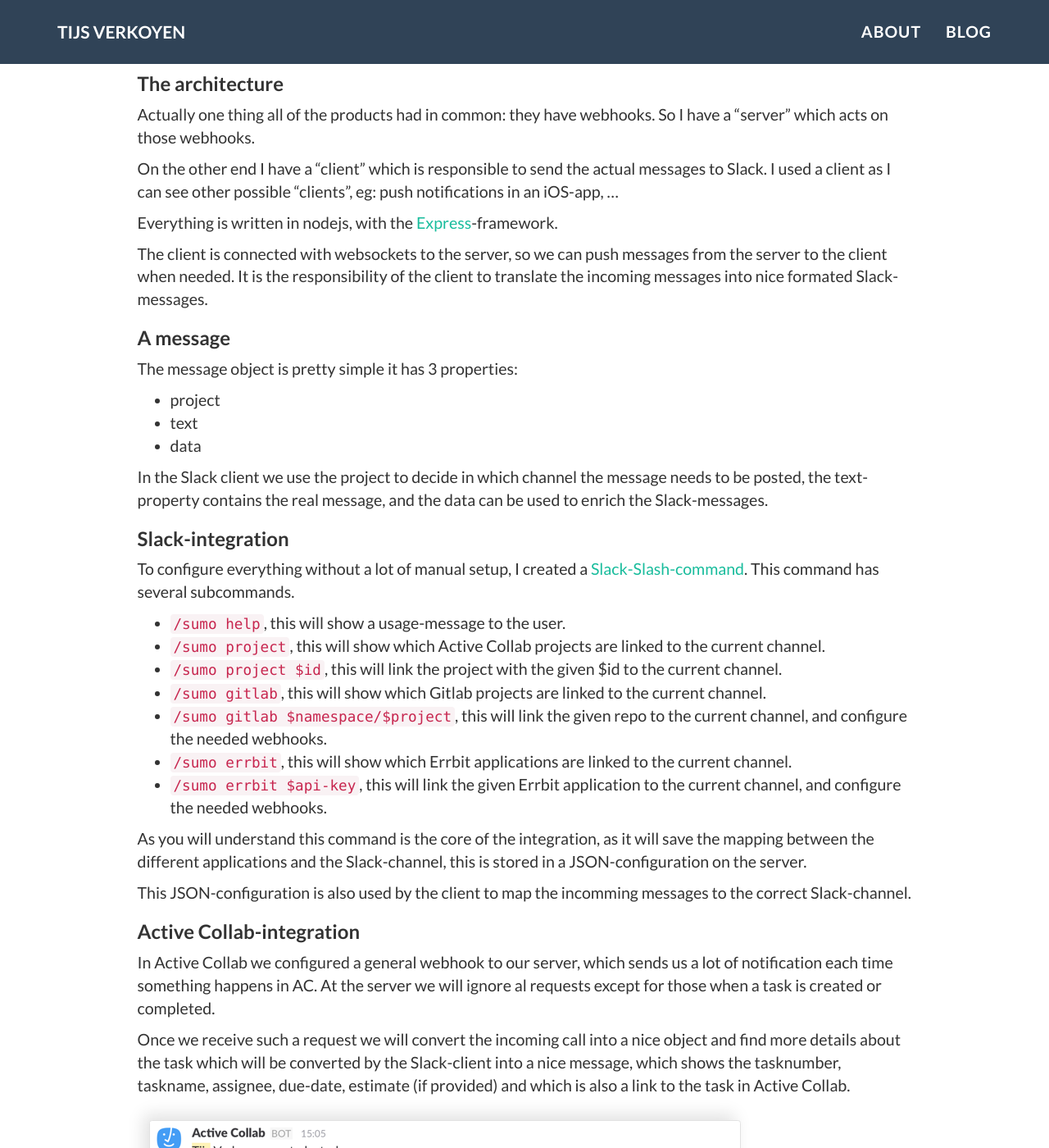
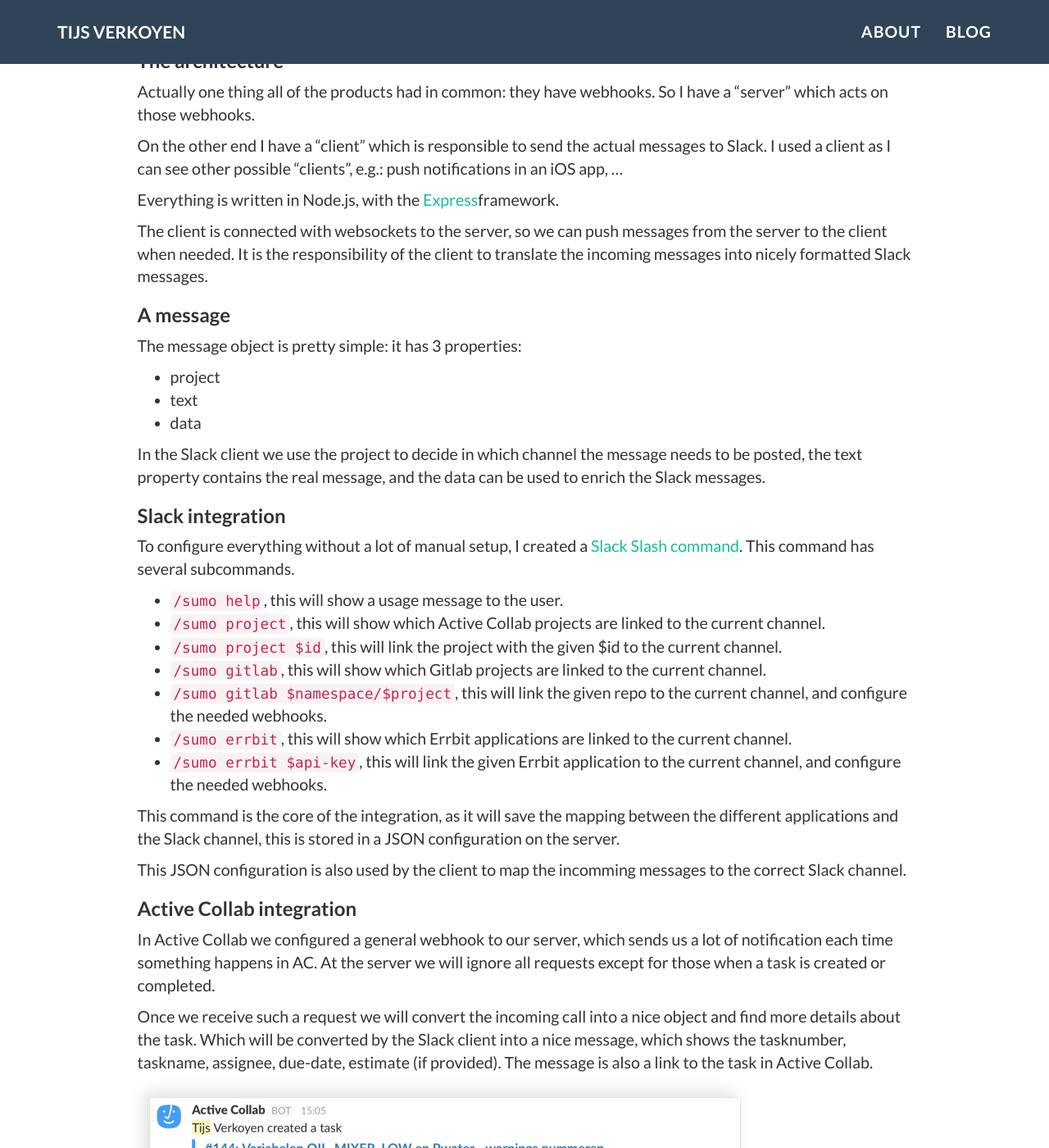
Before and after one commit to tijsverkoyen/tijsverkoyen.github.io, a Jekyll site: the page built from _posts/2016-06-20-slack-active-collab-errbit-gitlab.md, in a window 1280 px wide and 1400 px high, scrolled down 1664 px. Shown: the whole window at 82% size. Built offline with Jekyll 4.4.1, drawn with Linux system fonts in a browser that asks for light colours; nearby versions of some CDN libraries; comment, search, counter and statistics services are not loaded; some of the changed text lies outside the part shown.

Commit message:
Processed Mullies feedback

```diff
--- a/_posts/2016-06-20-slack-active-collab-errbit-gitlab.md
+++ b/_posts/2016-06-20-slack-active-collab-errbit-gitlab.md
@@ -9,15 +9,15 @@ TL;DR: I wrote something to show notifications in specific channels from Active
 to brag about it.
 
 At SumoCoders we use some tools, each with their own speciality. We use separate tools because we believe there is no
-"all-in-one-holy-grail"-application which will fit our needs, nor will it fit the ever changing way of work in our company.
+"all-in-one-holy-grail"-application which will fit our needs, nor will it fit the ever changing way of working in our company.
 
 ## Slack
 
 We use [Slack](https://slack.com/) to discus everything about a project. Each project
-gets it onw specific channel. The purpose is to have al communication about the project in that single channel, so
+gets its own specific channel. The purpose is to have all communication about the project in that single channel, so
 everybody who works on the project or is interested in the project can follow all communication.
 
-On a personal note: although Slack promises to "be less busy" when you are using their app, I think with all the possible
+Although Slack promises to "be less busy" when you are using their app, I think with all the possible
 integrations it will increase the noise in your channels, and therefore people will spend more time on communication.
 
 ## Active Collab
@@ -35,23 +35,23 @@ a native integration, it kinda sucks for us for some reasons:
 
 ## Errbit
 
-[Errbit](http://errbit.com/) is an Airbrake compliant error catcher. Actually it is an interface where errors are collected,
-grouped per project and where the errors can be managed. In our projects we have an error-handler which posts the errors
-to our Errbit-instance.
+[Errbit](http://errbit.com/) is an Airbrake compliant error handler. Actually it is an interface where errors are collected,
+grouped per project and where the errors can be managed. In our projects we have an error handler that posts the errors
+to our Errbit instance.
 
 So wouldn't it be nice to see a message when an error occurs? Errbit offers a native integration, but it has the disadvantage
-that you need a specific hook url per project. Which would require a lot of administration.
+that you need a specific hook url per project, which would require a lot of administration.
 
 ## VoipCenter + TeamLeader
 
-We use [VoipCenter](http://www.voipcenter.be/) as our PBX provider, in short, it is an online VOIPBox, and we use [TeamLeader](http://www.teamleader.eu/en)
+We use [VoipCenter](http://www.voipcenter.be/) as our PBX provider. In short, it is an online VOIPBox. And we use [TeamLeader](http://www.teamleader.eu/en)
 as a CRM.
 
-Wouldn't it be nice if we got the client-details in Slack every time the phone rings?
+Wouldn't it be nice if we got the client details in Slack every time the phone rings?
 
 ## GitLab (CE)
 
-Because we don't like to pay a [gazilion dollars/euro's](https://github.com/blog/2164-introducing-unlimited-private-repositories)
+Because we don't like to pay a [gazilion dollars/euros](https://github.com/blog/2164-introducing-unlimited-private-repositories)
 to be able to have Git repository management, we have used [GitLab](https://about.GitLab.com/) CE since (I think) the
 start of SumoCoders.
 
@@ -61,7 +61,7 @@ wouldn't it be nice if we get notifications when a new PR is made, a PR is merge
 Integrated in GitLab is [GitLab CI](https://about.GitLab.com/GitLab-ci/), so when a PR is made it will run our tests. Wouldn't
 it be nice if we got notified if a build passed or failed?
 
-GitLab offers a "Slack-service", which is ok, but just like Errbit it requires a lot of set up time.
+GitLab offers a "Slack service", which is ok, but just like Errbit it requires a lot of set up time.
 
 ## How does it work?
 
@@ -73,30 +73,30 @@ was to build it the way we want.
 Actually one thing all of the products had in common: they have webhooks. So I have a "server" which acts on those webhooks.
 
 On the other end I have a "client" which is responsible to send the actual messages to Slack. I used a client as I can
-see other possible "clients", eg: push notifications in an iOS-app, ...
+see other possible "clients", e.g.: push notifications in an iOS app, ...
 
-Everything is written in nodejs, with the [Express](http://expressjs.com/)-framework.
+Everything is written in Node.js, with the [Express](http://expressjs.com/)framework.
 
 The client is connected with websockets to the server, so we can push messages from the server to the client when needed.
-It is the responsibility of the client to translate the incoming messages into nice formated Slack-messages.
+It is the responsibility of the client to translate the incoming messages into nicely formatted Slack messages.
 
 ### A message
 
-The message object is pretty simple it has 3 properties:
+The message object is pretty simple: it has 3 properties:
 
 * project
 * text
 * data
 
-In the Slack client we use the project to decide in which channel the message needs to be posted, the text-property contains
-the real message, and the data can be used to enrich the Slack-messages.
+In the Slack client we use the project to decide in which channel the message needs to be posted, the text property contains
+the real message, and the data can be used to enrich the Slack messages.
 
-### Slack-integration
+### Slack integration
 
-To configure everything without a lot of manual setup, I created a [Slack-Slash-command](https://api.slack.com/slash-commands).
+To configure everything without a lot of manual setup, I created a [Slack Slash command](https://api.slack.com/slash-commands).
 This command has several subcommands.
 
-* `/sumo help`, this will show a usage-message to the user.
+* `/sumo help`, this will show a usage message to the user.
 * `/sumo project`, this will show which Active Collab projects are linked to the current channel.
 * `/sumo project $id`, this will link the project with the given $id to the current channel.
 * `/sumo gitlab`, this will show which Gitlab projects are linked to the current channel.
@@ -104,26 +104,26 @@ This command has several subcommands.
 * `/sumo errbit`, this will show which Errbit applications are linked to the current channel.
 * `/sumo errbit $api-key`, this will link the given Errbit application to the current channel, and configure the needed webhooks.
 
-As you will understand this command is the core of the integration, as it will save the mapping between the different
-applications and the Slack-channel, this is stored in a JSON-configuration on the server.
+This command is the core of the integration, as it will save the mapping between the different applications and the
+Slack channel, this is stored in a JSON configuration on the server.
 
-This JSON-configuration is also used by the client to map the incomming messages to the correct Slack-channel.
+This JSON configuration is also used by the client to map the incomming messages to the correct Slack channel.
 
-### Active Collab-integration
+### Active Collab integration
 
 In Active Collab we configured a general webhook to our server, which sends us a lot of notification each time something
-happens in AC. At the server we will ignore al requests except for those when a task is created or completed.
+happens in AC. At the server we will ignore all requests except for those when a task is created or completed.
 
-Once we receive such a request we will convert the incoming call into a nice object and find more details about the task
-which will be converted by the Slack-client into a nice message, which shows the tasknumber, taskname, assignee, due-date,
-estimate (if provided) and which is also a link to the task in Active Collab.
+Once we receive such a request we will convert the incoming call into a nice object and find more details about the task.
+Which will be converted by the Slack client into a nice message, which shows the tasknumber, taskname, assignee, due-date,
+estimate (if provided). The message is also a link to the task in Active Collab.
 
 <div class="thumbnail" style="max-width: 722px;">
     <img src="/assets/posts/2016-06-20-slack-active-collab-1.png" class="img-responsive">
 </div>
 
 In the native implementation it showed a lot more information, for instance the whole description of the task, which is
-kind of useless in the Slack-channel.
+kind of useless in the Slack channel.
 
 When a task is completed it shows:
 
@@ -186,17 +186,17 @@ When a build succeeds/fails a message will be shown in the channel like this:
 
 ## What did I learn
 
-I personally learned a lot. I learned how to work with nodejs and Express. But I think the best part of this (unfinished)
-project is that most software-developers really should think about their API's.
+I personally learned a lot. I learned how to work with Node.js and Express. But I think the best part of this (unfinished)
+project is that most software developers really should think about their APIs.
 
 Most of the API's are designed for internal use, not for external use, or their design is useless because you need a lot
 of calls to get all the data you need. For instance:
 
-To get the contact-details for a company or contact in TeamLeader I have to loop all contacts, companies until I find one, because
-it <strike>is not</strike> was not possible to search based on a phone-number. The next problem was that I didn't have the full
+To get the contact details for a company or contact in TeamLeader I have to loop all contacts, companies until I find one, because
+it <strike>is not</strike> was not possible to search based on a phone number. The next problem was that I didn't have the full
 detail of that contact/company directly, therefore an extra call is needed.
 
-So if a company does not yet exists, it would take:
+So if a company does not yet exist, it would take:
 
     ceil(total number of contacts / maximum paging amount) + ceil(total number of companies / maximum paging amount)
 
```
Also changed, not shown: other parts of _posts/2016-06-20-slack-active-collab-errbit-gitlab.md (+21 -21 lines).
